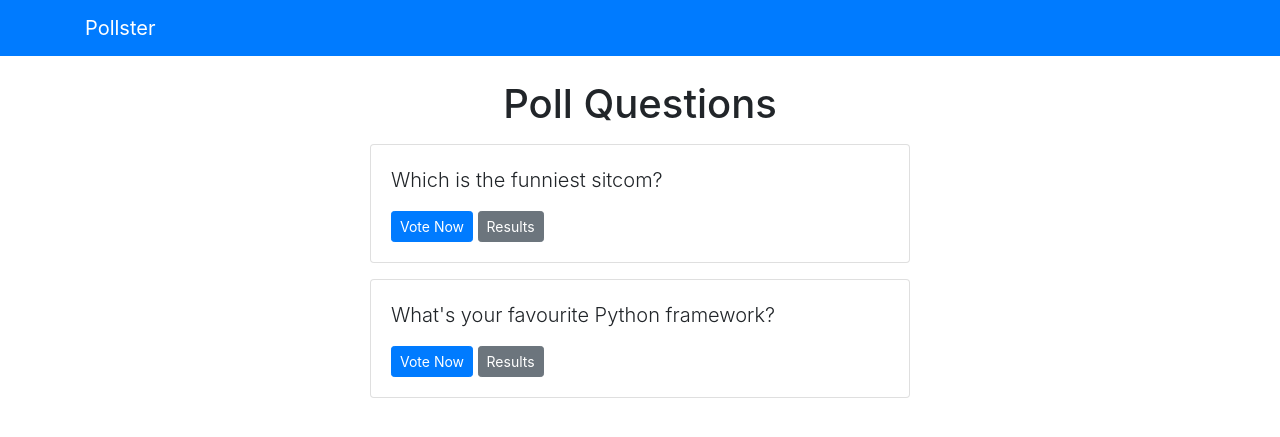
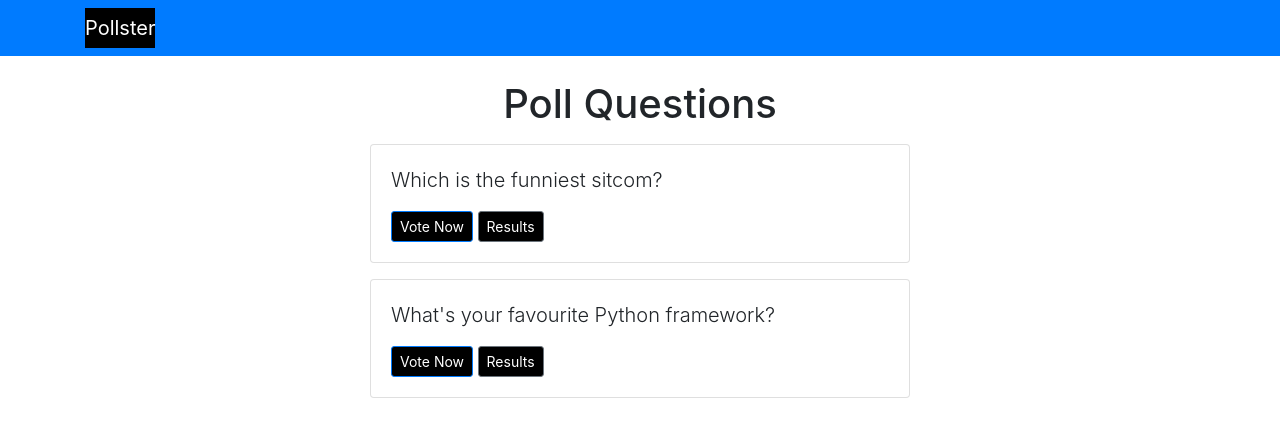
Before and after one commit to Luwafemi/Polls, a Django app: page /polls/ in a window 1280 px wide. Shown: the top 437 px of the page. Run offline with Django 3.2, Linux system fonts and the light colour scheme; data comes from the database, SQL or seed files in the repository.

Commit message:
Add static files to Polls app

```diff
--- /dev/null
+++ b/pollster/polls/static/polls/style.css
@@ -0,0 +1,3 @@
+a {
+    background-color: black !important
+}
--- a/pollster/pollster/settings.py
+++ b/pollster/pollster/settings.py
@@ -24,7 +24,9 @@ BASE_DIR = Path(__file__).resolve().parent.parent
 SECRET_KEY = '*i*1qvk70goxc@n@ljc(myz)ezui*qzic&19oy*yt#_chrm73^'
 
 # SECURITY WARNING: don't run with debug turned on in production!
-DEBUG = False
+DEBUG = True
+# For some reason, if you turn DEBUG off, it affects static files (Django wouldn't find them
+# --- 404 error)
 
 ALLOWED_HOSTS = ['localhost', '127.0.0.1']
 
--- a/pollster/templates/base.html
+++ b/pollster/templates/base.html
@@ -9,6 +9,8 @@
       integrity="sha384-TX8t27EcRE3e/ihU7zmQxVncDAy5uIKz4rEkgIXeMed4M0jlfIDPvg6uqKI2xXr2"
       crossorigin="anonymous"
     />
+    {% load static %}
+    <link rel="stylesheet" type="text/css" href="{% static 'polls/style.css' %}">
     <title>Pollster {% block title %}{% endblock %}</title>
   </head>
   <body>
```
